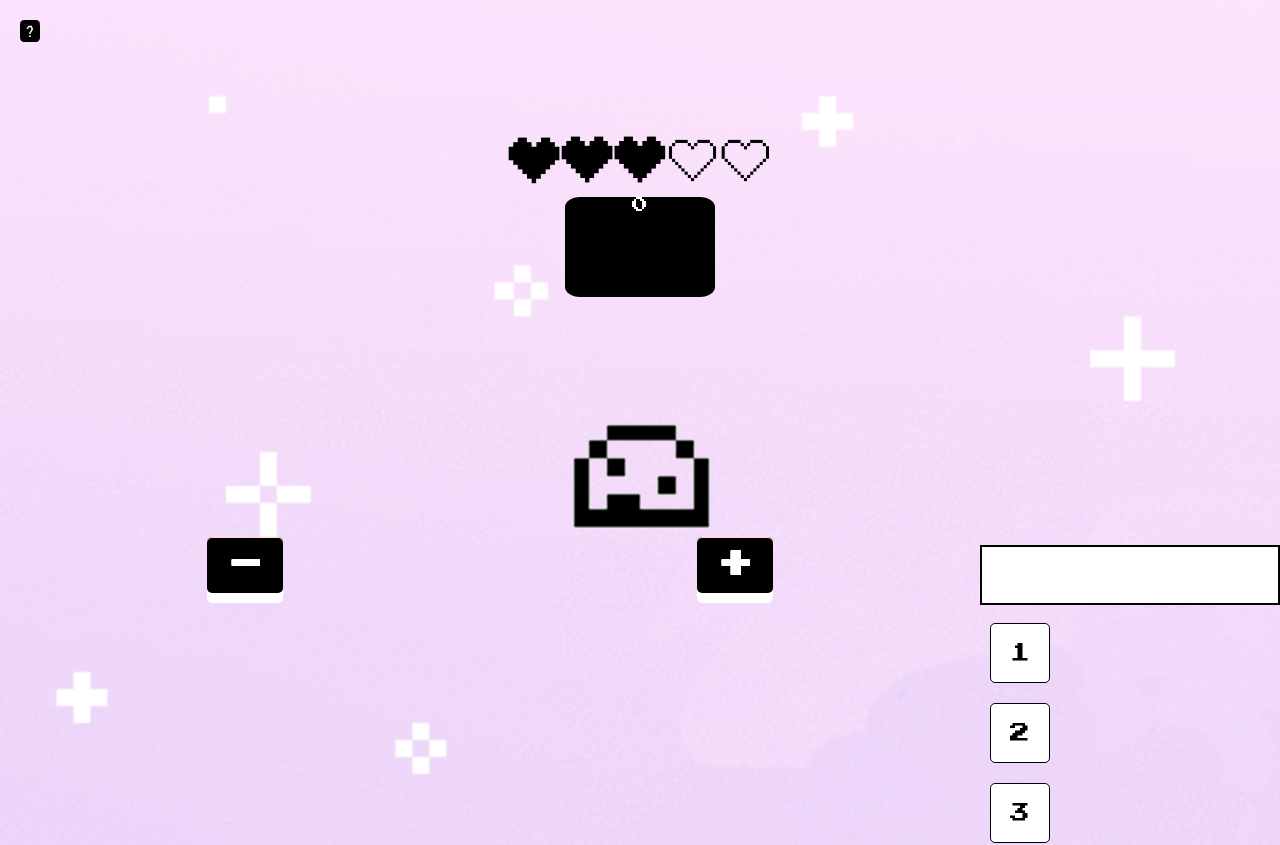
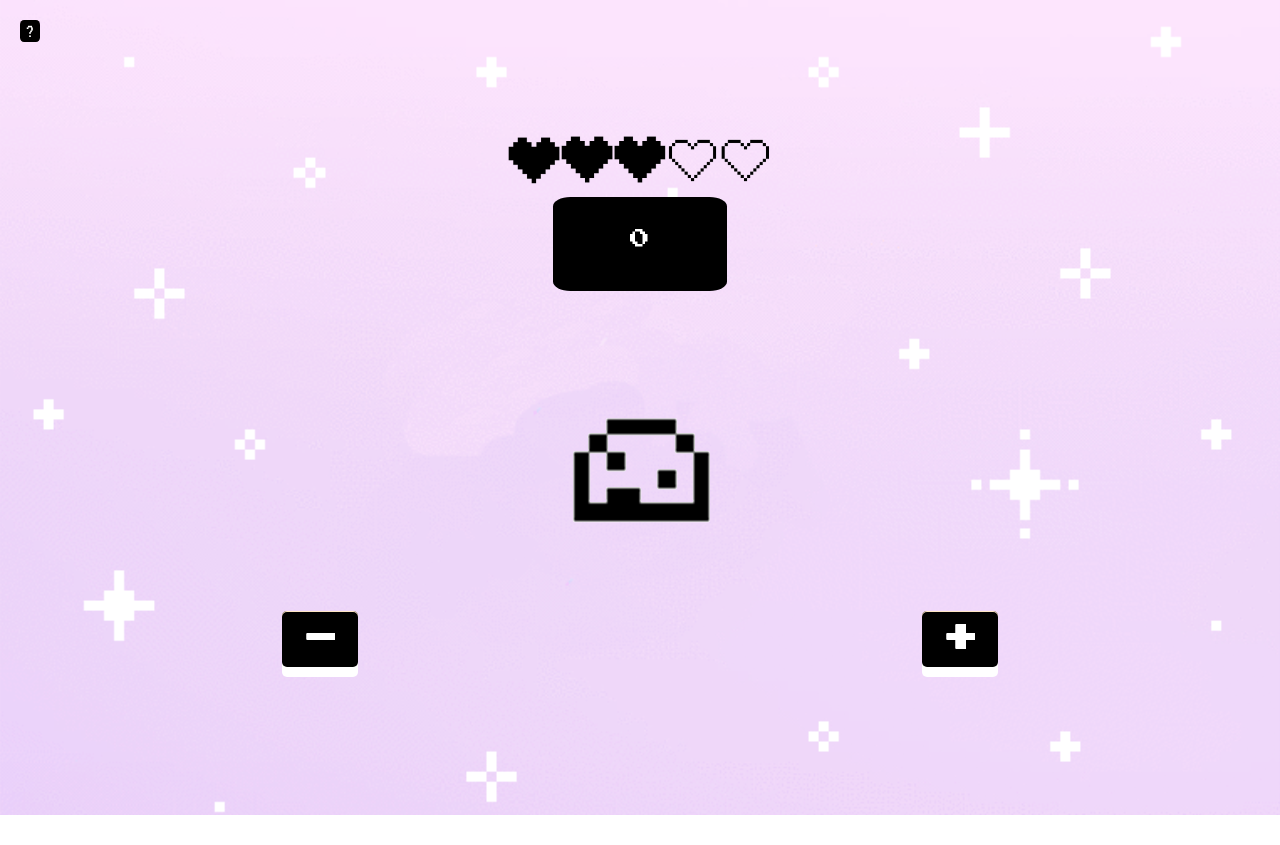
Before and after one commit to kct285/tamagotcha, a React (Create React App) app: page / in a window 1280 px wide. Shown: the top 845 px of the page. After the commit the page ends 815 px from the top, so only its background shows below. Built offline with nearby package versions, Linux system fonts and the light colour scheme.

Commit message:
a bit better

```diff
--- a/src/App.css
+++ b/src/App.css
@@ -14,6 +14,8 @@ body{
 
 /* ELEMENTS! */
 
+
+
 #heartbar{
   display: block;
   margin-left: auto;
@@ -24,15 +26,19 @@ body{
 
 #money{
   background-color:black;
+  font-size:20px;
+  padding:12px 12px;
+  font-size:20px;
   color:white;
   text-align: center;
   width:150px;
-  height:100px;
+  height:70px;
   display: block;
   margin-left: auto;
   margin-right: auto;
   border-radius: 10%;
 }
+
 
 
 #baby{
@@ -50,12 +56,14 @@ body{
 
 .button_flex{
   display:flex;
+  flex:wrap;
 }
 
 .button{
   display: block;
   margin-left: auto;
   margin-right: auto;
+  margin-top:50px;
 }
 
 .button a{
@@ -69,6 +77,7 @@ body{
   display:block;
   position:relative;
   padding:10px 20px;
+  margin:30px;
 
   -webkit-tap-highlight-color: white;
   text-shadow: 0px 1px 0px white;
@@ -121,6 +130,7 @@ body{
   font-family: 'VT323', monospace;
   cursor:pointer;
   border-radius: 20%;
+  outline:none;
 }
 
 .info_modalcontent {
@@ -136,6 +146,7 @@ body{
   background: white;
   box-shadow: 8px 8px 0 rgba(0, 0, 0, 0.2);
   margin: auto;
+  z-index: 99;
 }
 .infomessage {
   font-size:17px;
@@ -180,16 +191,21 @@ body{
   border: 3px solid #E6CCE3;
 }
 
-.grid{
-  display: grid;
-  grid-template-columns: auto auto auto;
-  grid-gap: 10px;
-  padding: 10px;
+.grid_container{
+  width: 40%;
+  display: flex;
+  flex-wrap: wrap;
+  justify-content: center;
+  position:relative;
+  flex-direction: row;
+
+
 }
 
 .keypadButton {
   font-family: 'Press Start 2P', cursive;
   text-align: center;
+  margin:10px;
   width: 60px;
   height: 60px;
   font-size: 20px;
--- a/src/App.js
+++ b/src/App.js
@@ -1,9 +1,10 @@
 import React, {Component} from 'react';
 import Info from './components/Info';
 import Numberpad from './components/Numberpad';
-import NumPad from 'react-numpad';
 
 import './App.css';
+
+
 
 
 class App extends Component {
@@ -18,10 +19,17 @@ class App extends Component {
     }
     this.AddSub = this.AddSub.bind(this);
     this.onSubmit = this.onSubmit.bind(this);
+    this.num =
+    <Numberpad numOpen = {this.state.numOpen} onSubmit={this.onSubmit}>
+            <span className="close" onClick={(e) => this.setState ({numOpen:false})}> &times;</span>
+
+  </Numberpad>;
   }
 
   AddSub(thing){
-
+    if(!thing){
+      return;
+    }
     let what = parseInt(thing);
     if (this.state.type==="+"){
       this.setState((state)=>({
@@ -40,27 +48,9 @@ class App extends Component {
   }
 
   render(){
+    let Numberpad = this.state.numOpen?this.num:null;
+    let modal = this.state.numOpen?"info_modalcontent":null;
 
-    const myTheme = {
-      global: {
-        fontFamily: 'Lucida Console,Lucida Sans Typewriter,monaco,Bitstream Vera Sans Mono,monospace; ',
-      },
-      header: {
-        primaryColor: 'black',
-        secondaryColor: '#E6CCE3',
-        highlightColor: '#E6CCE3',
-        backgroundColor: 'black',
-      },
-      body: {
-        primaryColor: '#263238',
-        secondaryColor: 'lightpink',
-        highlightColor: 'lightpink',
-        backgroundColor: '#f9f9f9',
-      },
-      panel: {
-        backgroundColor: '#CFD8DC'
-      }
-    };
 
 
   return (
@@ -69,6 +59,7 @@ class App extends Component {
 
       {/* INSTRUCTIONS SECTION */}
       <Info isOpen = {this.state.isOpen}>
+      {/* <div className={modal}> */}
       <div className="infomodal">
         <div className="info_modalcontent">
         <span className="close" onClick={(e) => this.setState ({isOpen:false })}> &times;</span>
@@ -78,7 +69,9 @@ class App extends Component {
         Click the "+" to add earned money <br></br> and "-" for spend money
            </p>
         </div>
-      </div>
+
+        </div>
+      {/* </div> */}
 
       </Info>
 
@@ -88,9 +81,16 @@ class App extends Component {
 
 
       {/* TAMAGOTCHI STATUS */}
+
+
       <img id="heartbar" src= {process.env.PUBLIC_URL + '/3hearts.png'} />
 
-      <div id="money"> {this.state.value} </div>
+      <div id="money">
+        <p id="money_text">
+        {this.state.value}
+        </p>
+
+          </div>
 
       <img id="baby" src={process.env.PUBLIC_URL + '/baby.gif'} />
 
@@ -99,34 +99,27 @@ class App extends Component {
 
       {/* NUMBER INPUT SECTION */}
 
+
+
+
       <div className="button_flex">
       <div className="button" onClick={(e) => this.setState ({numOpen:true, type:"-" })} >
         <a href="#"> - </a>
       </div>
       <div className="button" onClick={(e) => this.setState ({numOpen:true , type:"+"})} >
         <a href="#"> + </a>
-      </div>
+
+        </div>
 
       <br></br>
 
+      <div className="infomodal">
+       <div className={modal}>
 
-      <Numberpad numOpen = {this.state.numOpen} onSubmit={this.onSubmit}>
-        <div className="infomodal">
-           <div className="info_modalcontent">
-           <span className="close" onClick={(e) => this.setState ({numOpen:false })}> &times;</span>
+       {Numberpad}
 
-
-
-           </div>
-        </div>
-
-      </Numberpad>
-
-
-
-
-      </div>
-
+       </div>
+       </div>
 
 
 
@@ -134,6 +127,7 @@ class App extends Component {
 
 
     </div>
+    </div>
   );
 }
 }
--- a/src/components/Numberpad.js
+++ b/src/components/Numberpad.js
@@ -1,8 +1,10 @@
 import React,{Component} from 'react';
+
+
 let what = []
 for (let i=1;i<13;i++){
     if (i==10){
-        what.push("✓");
+        what.push("←")
         continue;
     }
     if (i==11){
@@ -10,7 +12,7 @@ for (let i=1;i<13;i++){
         continue;
     }
     if (i==12){
-        what.push("←")
+        what.push("✓");
         continue;
     }
   what.push(i);
@@ -50,16 +52,22 @@ class Calculator extends Component {
   {return (
 
 
-    <div className="grid"> <button className="keypadButton" value={i} onClick={this.onClick}>
+
+    <button className="keypadButton" value={i} onClick={this.onClick}>
       {i}
       </button>
-      </div>)}, this);
+
+      )}, this);
 
   return(
     <div>
       <input className="keypad" value={this.state.value} onSubmit={this.props.onSubmit}/>
+      <div className="grid_container">
       {okay}
+
+      </div>
     </div>
+
     )
 
 
```
